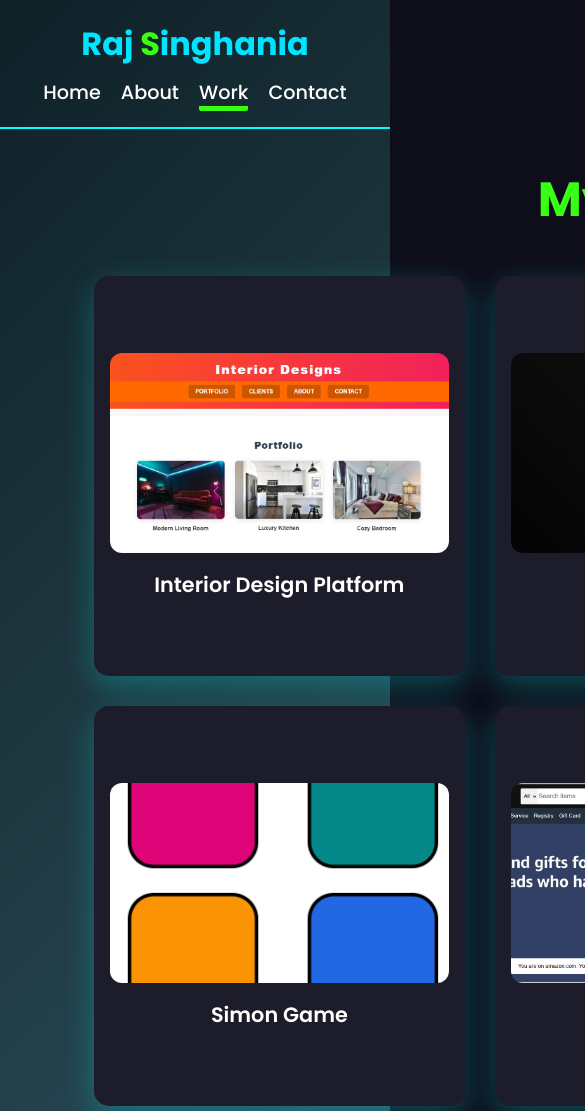
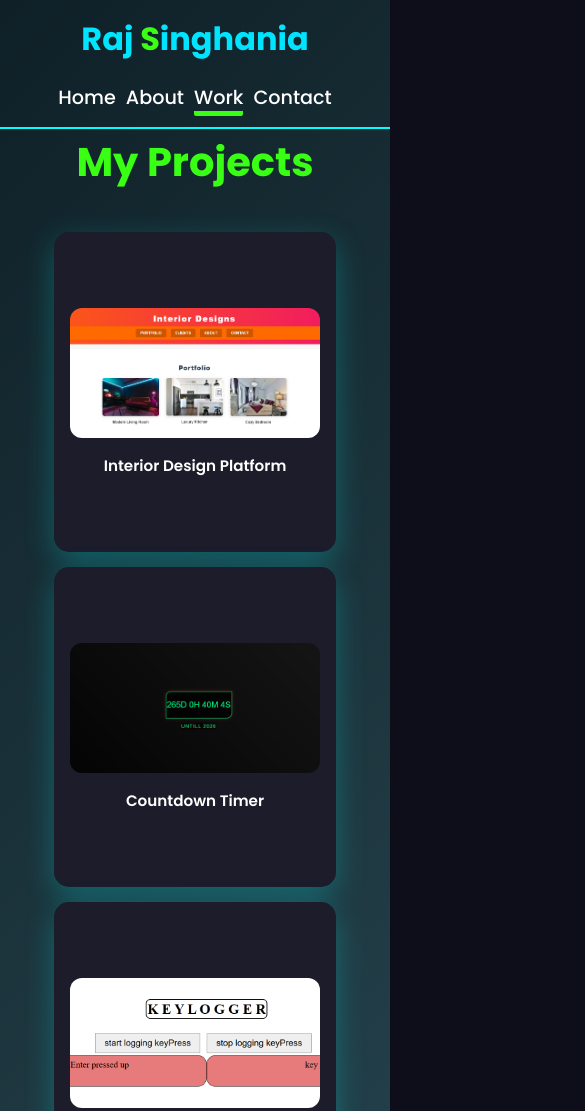
Before and after one commit to rajwithcodes/Portfolio-Raj, a plain HTML site: page work.html in a window 390 px wide. Shown: the top 1111 px of the page, 585 px wide, since content can reach past the window. Drawn offline with nearby package versions, Linux system fonts and the light colour scheme.

Commit message:
added responsiveness in work section

```diff
--- a/style.css
+++ b/style.css
@@ -535,3 +535,95 @@ header ul li a.active {
   transform: scale(1.05);
   box-shadow: 0 10px 20px rgba(0, 229, 255, 0.3);
 }
+
+
+
+@media screen and (max-width: 1024px) {
+    .work-content {
+        padding: 2rem 1.5rem;
+    }
+
+    .projects {
+        grid-template-columns: repeat(auto-fit, minmax(250px, 1fr));
+        padding: 0 20px;
+        gap: 20px;
+    }
+
+    .project-card {
+        min-height: 350px;
+    }
+
+    .card-front img {
+        height: 160px;
+    }
+
+    .card-front h3 {
+        font-size: 1.1rem;
+    }
+
+    .card-back {
+        font-size: 0.9rem;
+    }
+}
+
+@media screen and (max-width: 768px) {
+    header {
+        flex-direction: column;
+        padding: 15px 20px;
+        gap: 10px;
+    }
+
+    .banner {
+        padding: 100px 20px;
+    }
+
+    header ul {
+        flex-direction: row;
+        flex-wrap: wrap;
+        gap: 10px;
+        justify-content: center;
+    }
+
+    .content h2 {
+        font-size: 2.5em;
+    }
+
+    .projects {
+        grid-template-columns: 1fr;
+        padding: 0 10px;
+    }
+
+    .project-card {
+        min-height: 320px;
+    }
+
+    .card-front img {
+        height: 150px;
+    }
+
+    .card-front h3 {
+        font-size: 1rem;
+    }
+
+    .card-back {
+        font-size: 0.85rem;
+    }
+}
+
+@media screen and (max-width: 480px) {
+    .projects {
+        gap: 15px;
+    }
+
+    .card-front img {
+        height: 130px;
+    }
+
+    .card-front h3 {
+        font-size: 0.95rem;
+    }
+
+    .card-back {
+        font-size: 0.8rem;
+    }
+}
```
